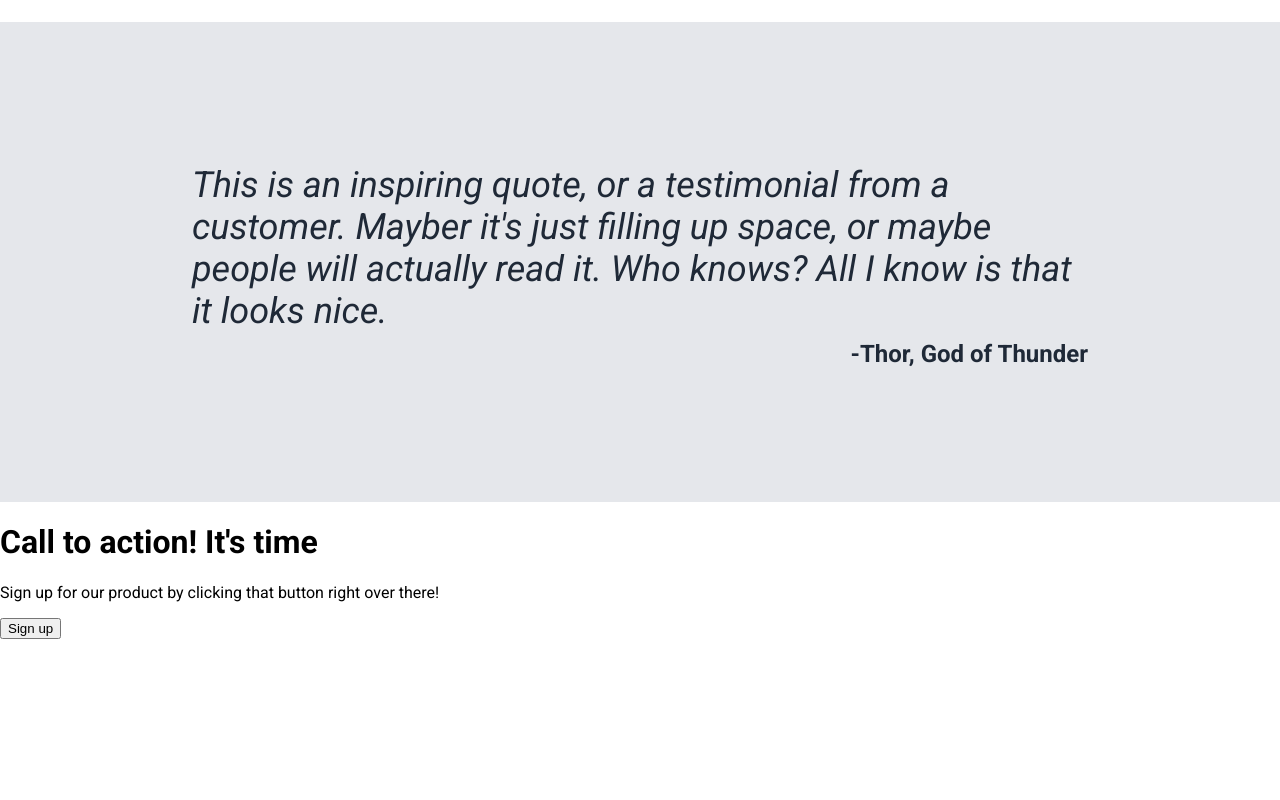
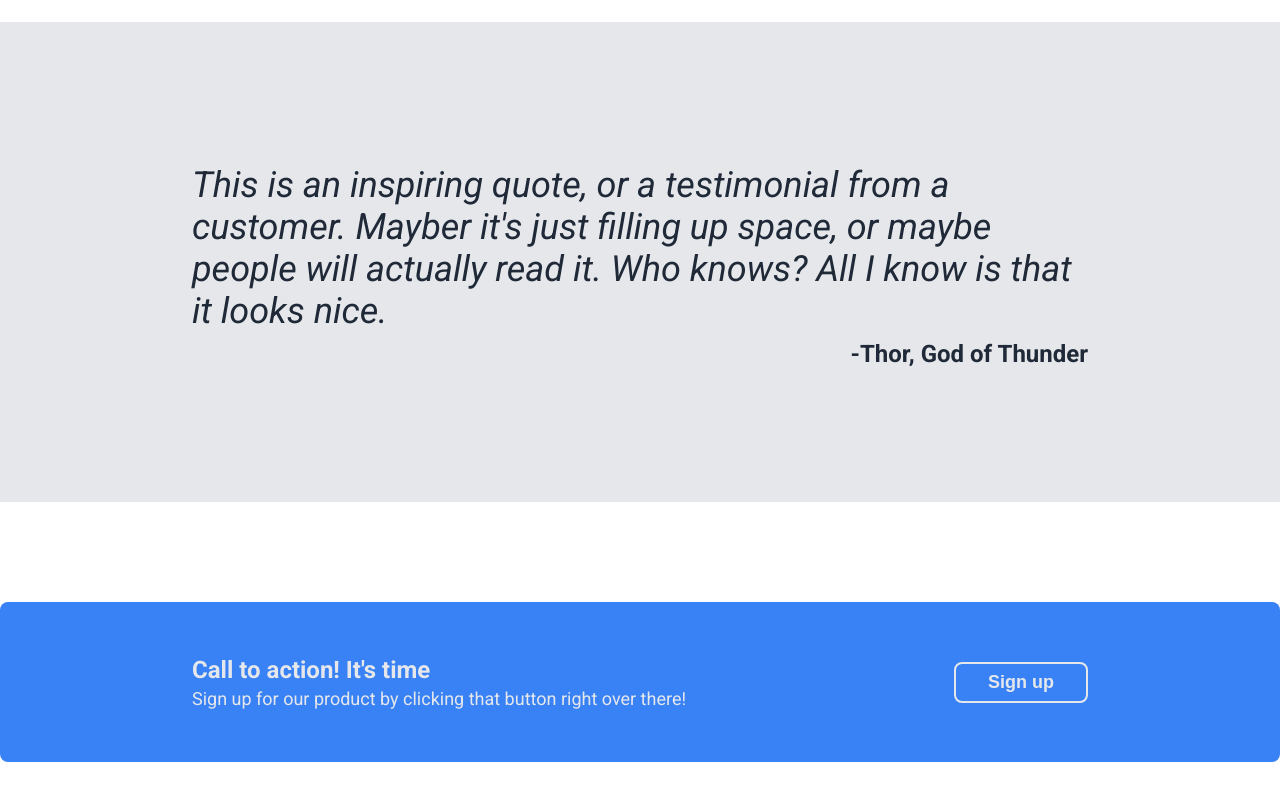
Before and after one commit to k-hain/landing-page, a plain HTML site: page index.html in a window 1280 px wide. Shown: the part 998-1798 px from the top of the page. Before the commit the page ends 1637 px from the top, so only its background shows below. Drawn offline with Linux system fonts and the light colour scheme.

Commit message:
Add CSS for the CTA section

```diff
--- a/index.html
+++ b/index.html
@@ -69,8 +69,10 @@
 
     <div class="cta">
       <div class="cta-content">
-        <h1>Call to action! It's time</h1>
-        <p>Sign up for our product by clicking that button right over there!</p>
+        <div class="cta-left">
+          <h1>Call to action! It's time</h1>
+          <p>Sign up for our product by clicking that button right over there!</p>
+        </div>
         <button>Sign up</button>
       </div>
     </div>
--- a/style.css
+++ b/style.css
@@ -48,6 +48,13 @@ a {
   height: 480px;
 }
 
+.cta {
+  display: flex;
+  justify-content: space-around;
+  align-items: center;
+  height: 360px;
+}
+
 .header-content,
 .hero-content,
 .information-content {
@@ -65,6 +72,22 @@ a {
 
 .information-content {
   flex-direction: column;
+}
+
+.cta-content {
+  width: 1280px;
+  height: 160px;
+  background-color: #3882F6;
+  display: flex;
+  justify-content: space-around;
+  align-items: center;
+  padding: 0 192px;
+  gap: 16px;
+    border-radius: 8px;
+}
+
+.cta-left {
+  flex: auto;
 }
 
 .header-logo {
@@ -87,9 +110,11 @@ a {
 }
 
 .header a,
-.hero-left p {
+.hero-left p,
+.cta-left p {
   font-size: 18px;
   color: #E5E7EB;
+  margin: 0;
 }
 
 .hero-left h1 {
@@ -107,11 +132,12 @@ a {
   background-color: #3882F6;
   box-shadow: none;
   border: none;
-  padding: 12px 36px;
+  padding: 8px 32px;
   font-size: 18px;
   color: #E5E7EB;
   font-weight: bold;
   border-radius: 8px;
+  flex-shrink: 0;
 }
 
 .hero-image {
@@ -172,3 +198,22 @@ a {
   font-weight: bold;
   color: #1F2937;
 }
+
+.cta-left h1 {
+  margin: 0 0 4px;
+  font-size: 24px;
+  font-weight: bold;
+  color: #E5E7EB;
+}
+
+.cta-content button {
+  background-color: #3882F6;
+  box-shadow: none;
+  border: solid #E5E7EB 2px;
+  padding: 8px 32px;
+  font-size: 18px;
+  color: #E5E7EB;
+  font-weight: bold;
+  border-radius: 8px;
+  flex-shrink: 0;
+}
```
